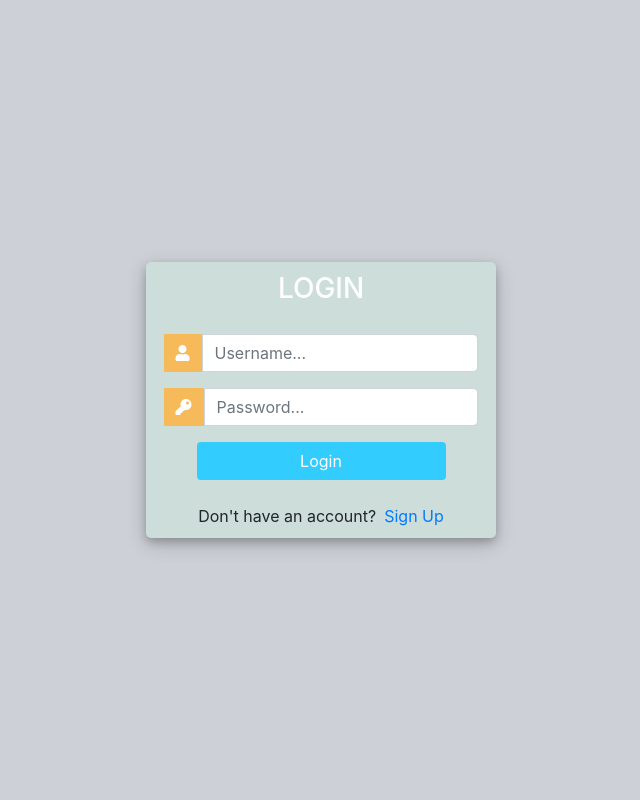
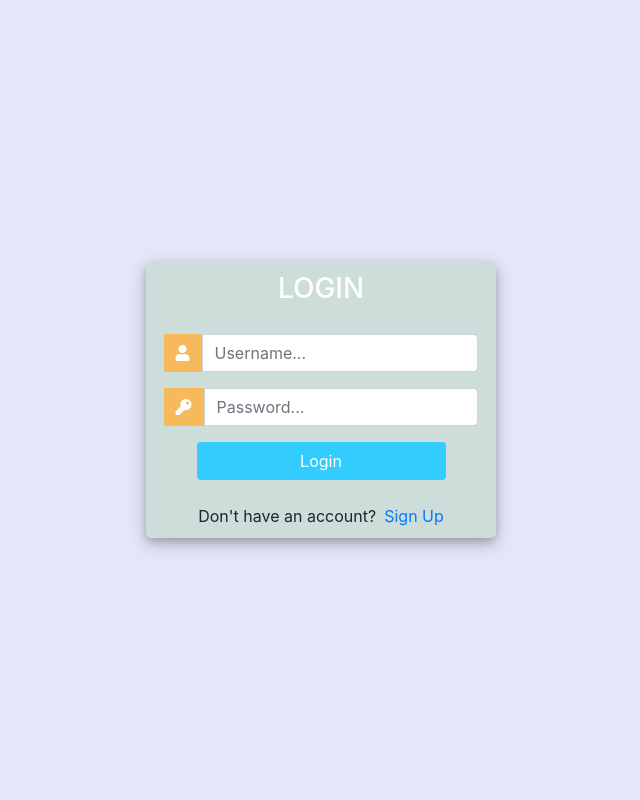
Before and after one commit to Moses-254-Mugo/Photo_App, a Django app: page /login/ in a window 1280 px wide. Shown: the whole page, without its empty margins (319-959 px from the left). Run offline with Django 3.2, Linux system fonts and the light colour scheme; some libraries are stand-ins or nearby versions.

Commit message:
Modify file

```diff
--- a/myinstagram/templates/registration/login.html
+++ b/myinstagram/templates/registration/login.html
@@ -62,7 +62,7 @@
 			margin: 0;
 			padding: 0;
 			height: 100%;
-			background: rgb(205, 208, 214);
+			background: lavender;
 		}
 		.user_card {
 			width: 350px;
--- a/myinstagram/templates/registration/registration_form.html
+++ b/myinstagram/templates/registration/registration_form.html
@@ -66,7 +66,7 @@
 			margin: 0;
 			padding: 0;
 			height: 100%;
-			background: #bac6c9;
+			background: lavender;
 		}
 		.user_card {
 			width: 350px;
```
